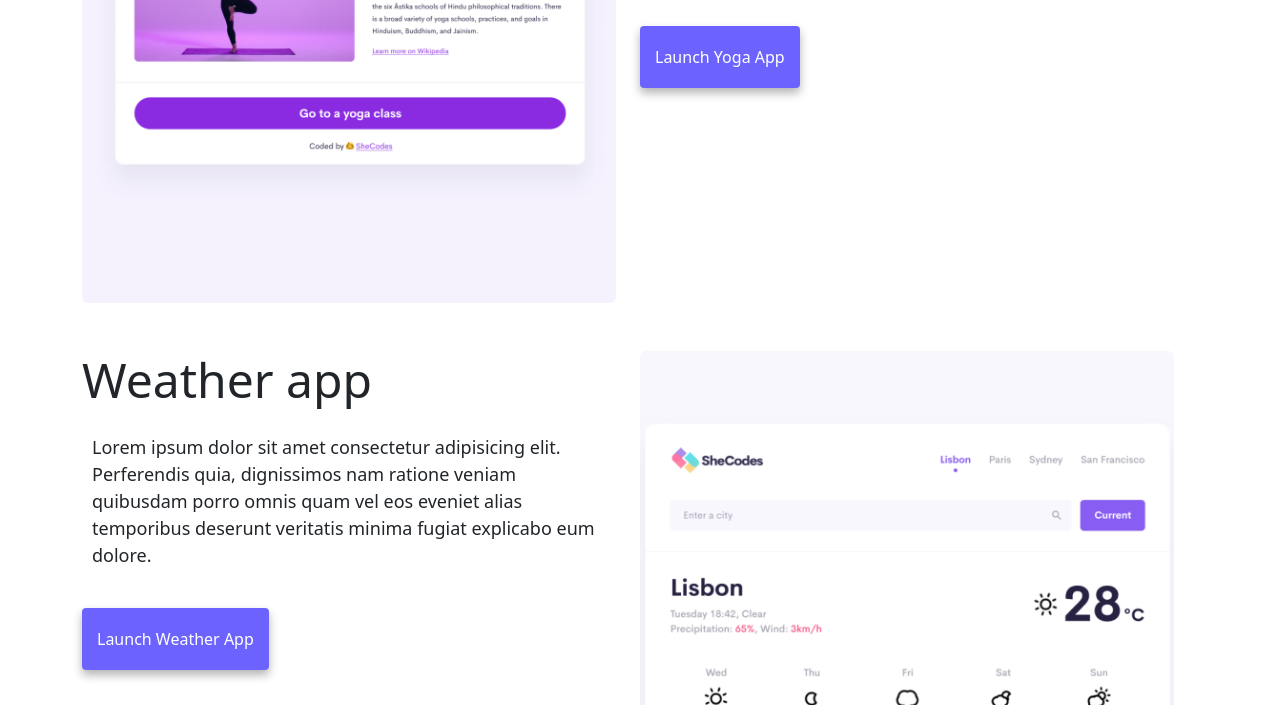
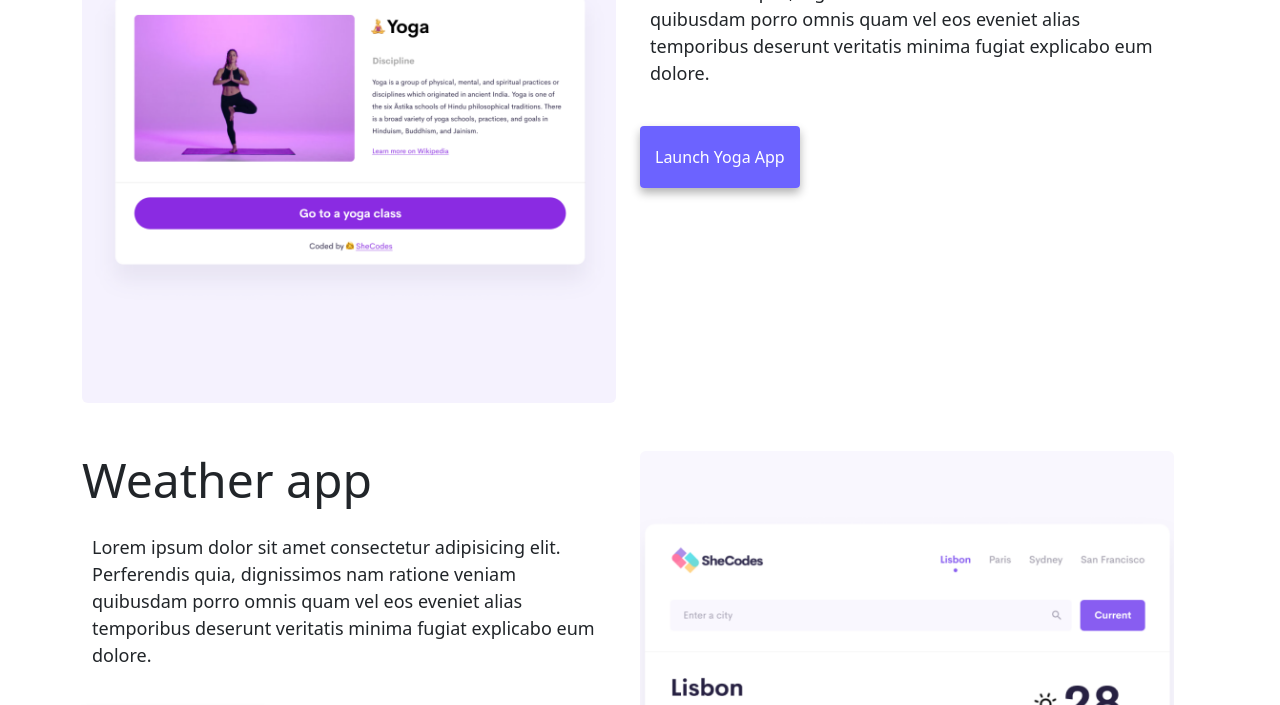
Before and after one commit to laurabatlle/portfolio-Laura-Batlle, a website: page index.html in a window 1280 px wide. Shown: the part 579-1284 px from the top of the page. Drawn offline with nearby package versions, Linux system fonts and the light colour scheme.

Commit message:
Update style.css

```diff
--- a/style.css
+++ b/style.css
@@ -6,7 +6,7 @@
 
 body {
   display: block;
-  margin-top: 100px auto;
+  margin-top: 100px;
 }
 
 h1,
```
